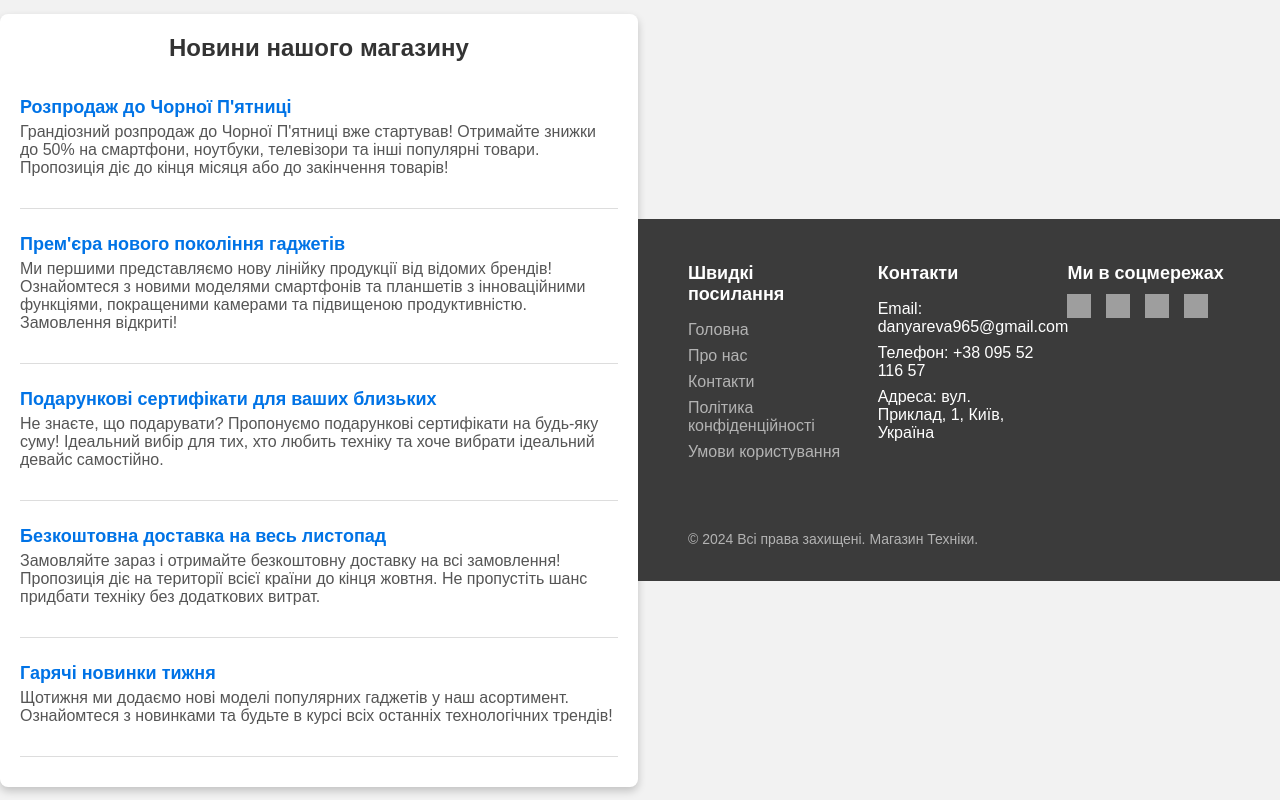
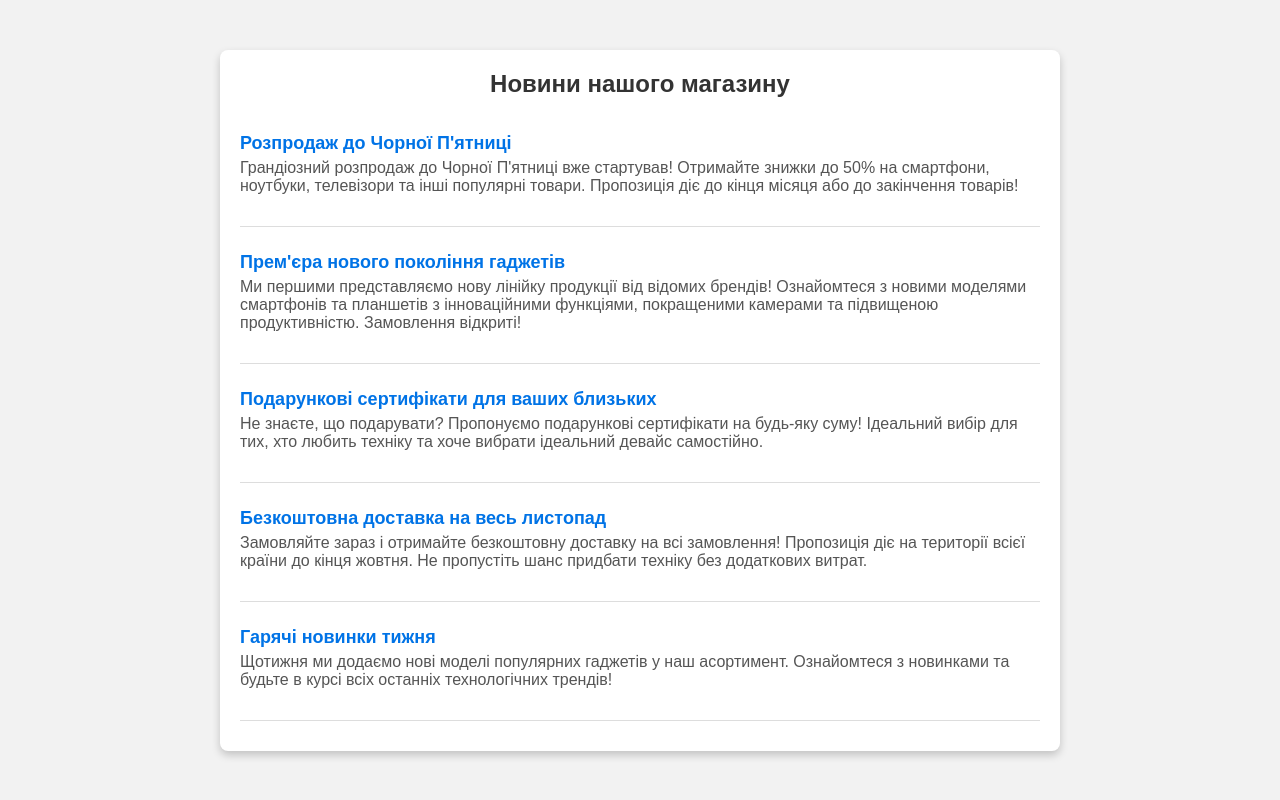
Before and after one commit to shixyzz/News, a plain HTML site: page index.html in a window 1280 px wide. Drawn offline with Linux system fonts and the light colour scheme; grey boxes are pictures that could not be loaded.

Commit message:
Update index.html

```diff
--- a/index.html
+++ b/index.html
@@ -55,67 +55,6 @@
             margin-top: 5px;
             color: #555;
         }
-
-        footer {
-            background-color: #3B3B3B;
-            padding: 20px 50px;
-            color: white;
-            display: flex;
-            justify-content: space-between;
-            flex-wrap: wrap;
-        }
-
-        .footer-section {
-            width: 30%;
-            margin-bottom: 20px;
-        }
-
-        .footer-section h4 {
-            margin-bottom: 10px;
-            font-size: 18px;
-            font-weight: 700;
-        }
-
-        .footer-section ul {
-            list-style: none;
-            padding: 0;
-        }
-
-        .footer-section ul li {
-            margin-bottom: 8px;
-        }
-
-        .footer-section ul li a {
-            color: #b3b3b3;
-            text-decoration: none;
-        }
-
-        .footer-section ul li a:hover {
-            text-decoration: underline;
-        }
-
-        .footer-socials {
-            display: flex;
-            gap: 15px;
-        }
-
-        .footer-socials img {
-            width: 24px;
-            height: 24px;
-        }
-
-        .footer-bottom {
-            text-align: center;
-            color: #b3b3b3;
-            margin-top: 20px;
-            font-size: 14px;
-        }
-
-        @media (max-width: 768px) {
-            .footer-section {
-                width: 100%;
-            }
-}
     </style>
 </head>
 <body>
@@ -172,44 +111,5 @@
     });
 </script>
 </body>
-<footer>
-
-        <div class="footer-section">
-            <h4>Швидкі посилання</h4>
-            <ul>
-                <li><a href="#">Головна</a></li>
-                <li><a href="#">Про нас</a></li>
-                <li><a href="#">Контакти</a></li>
-                <li><a href="#">Політика конфіденційності</a></li>
-                <li><a href="#">Умови користування</a></li>
-            </ul>
-        </div>
-
-
-        <div class="footer-section">
-            <h4>Контакти</h4>
-            <ul>
-                <li>Email: danyareva965@gmail.com</li>
-                <li>Телефон: +38 095 52 116 57</li>
-                <li>Адреса: вул. Приклад, 1, Київ, Україна</li>
-            </ul>
-        </div>
-
-
-        <div class="footer-section">
-            <h4>Ми в соцмережах</h4>
-            <div class="footer-socials">
-                <a href="#"><img src="https://cdn.discordapp.com/attachments/757633081690554578/1297104296164462592/facebook2.png?ex=6714b603&is=67136483&hm=b74b1f3fa78febd8d9a2341cda2b2450efb8aa020834247294b86de2a2c52080&" alt="Facebook"></a>
-                <a href="#"><img src="https://cdn.discordapp.com/attachments/757633081690554578/1297104656840786000/instagram.png?ex=6714b659&is=671364d9&hm=7bd55890f652837a76381132c1a0e922cd586dc75d26fd870a14630a7cb67b49&" alt="Instagram"></a>
-                <a href="#"><img src="https://cdn.discordapp.com/attachments/757633081690554578/1297104932658483270/twitter2.png?ex=6714b69a&is=6713651a&hm=a086b1012ada52e4ad609f6ff3c638386b4fc5599bde0f2196f44ec572fb8775&" alt="Twitter"></a>
-                <a href="#"><img src="https://cdn.discordapp.com/attachments/757633081690554578/1297105158542463010/youtube.png?ex=6714b6d0&is=67136550&hm=dcafd1a0ad3731dc91a79ddc7ac19ceb3ba46cdc1b31414bc8de8623cad008e4&" alt="YouTube"></a>
-            </div>
-        </div>
-
-
-        <div class="footer-bottom">
-            <p>&copy; 2024 Всі права захищені. Магазин Техніки.</p>
-        </div>
-    </footer>
 
 </html>
```
